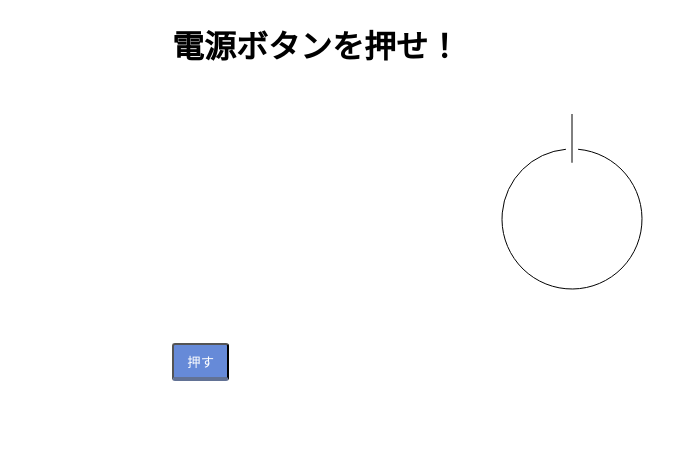
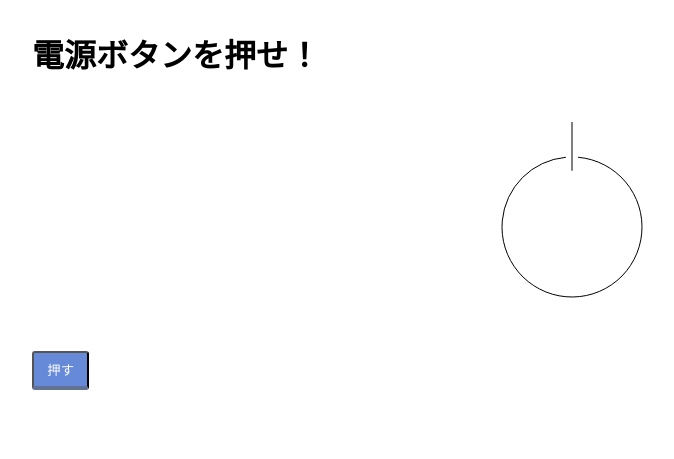
Before and after one commit to anagohirame/dengen-button, a plain HTML site: page index.html in a window 1280 px wide. Shown: the whole page, without its empty margins (68-742 px from the left). Drawn offline with Linux system fonts and the light colour scheme.

Commit message:
スマートフォンでも見切れないようにmarginなど修正

```diff
--- a/game.css
+++ b/game.css
@@ -1,5 +1,11 @@
 body {
-	width: 800px;
+  width: auto;
+  margin-top: 30px;
+	margin-left: 100px;
+	margin-right: 100px;
+}
+#canvas-wrapper {
+  width: 300px;
 	margin-left: auto;
 	margin-right: auto;
 }
--- a/game.js
+++ b/game.js
@@ -15,19 +15,19 @@ const tweetDivided = document.getElementById("tweet");
 var count = 0;
 var proportion;
 function move() {
-	ctx.clearRect(0, 0, 800, 250);
+	ctx.clearRect(0, 0, 300, 250);
 	count++;
 	count %= 75;
 	// proportion: 電源ボタンの割合(0〜1)
 	proportion = (Math.cos(2 * count * Math.PI / 75) + 1) / 2;
 	ctx.beginPath();
-	ctx.moveTo(400, proportion * 40 + (1 - proportion) * 20);
-	ctx.lineTo(400, proportion * 115 + (1 - proportion) * 60);
+	ctx.moveTo(150, proportion * 40 + (1 - proportion) * 20);
+	ctx.lineTo(150, proportion * 115 + (1 - proportion) * 60);
 	ctx.stroke();
 	ctx.beginPath();
 	var argStart = proportion * (-7 * Math.PI / 18) + (1 - proportion) * (-Math.PI / 2);
 	var argEnd = proportion * (-11 * Math.PI / 18) + (1 - proportion) * (-Math.PI / 2);
-	ctx.arc(400, 130, 70, argStart, argEnd);
+	ctx.arc(150, 130, 70, argStart, argEnd);
 	ctx.stroke();
 }
 var interval = setInterval(move, 10);
--- a/index.html
+++ b/index.html
@@ -8,7 +8,9 @@
 </head>
 <body>
 	<h1 class="centered">電源ボタンを押せ！</h1>
-	<canvas id="cv" class="centered" width="800" height="250"></canvas>
+	<div id="canvas-wrapper">
+		<canvas id="cv" class="centered" width="300" height="250"></canvas>
+	</div>
 	<div id="apology"></div>
 	<button id="stop" class="btn-square-shadow">押す</button>
 	<br><br>
```
